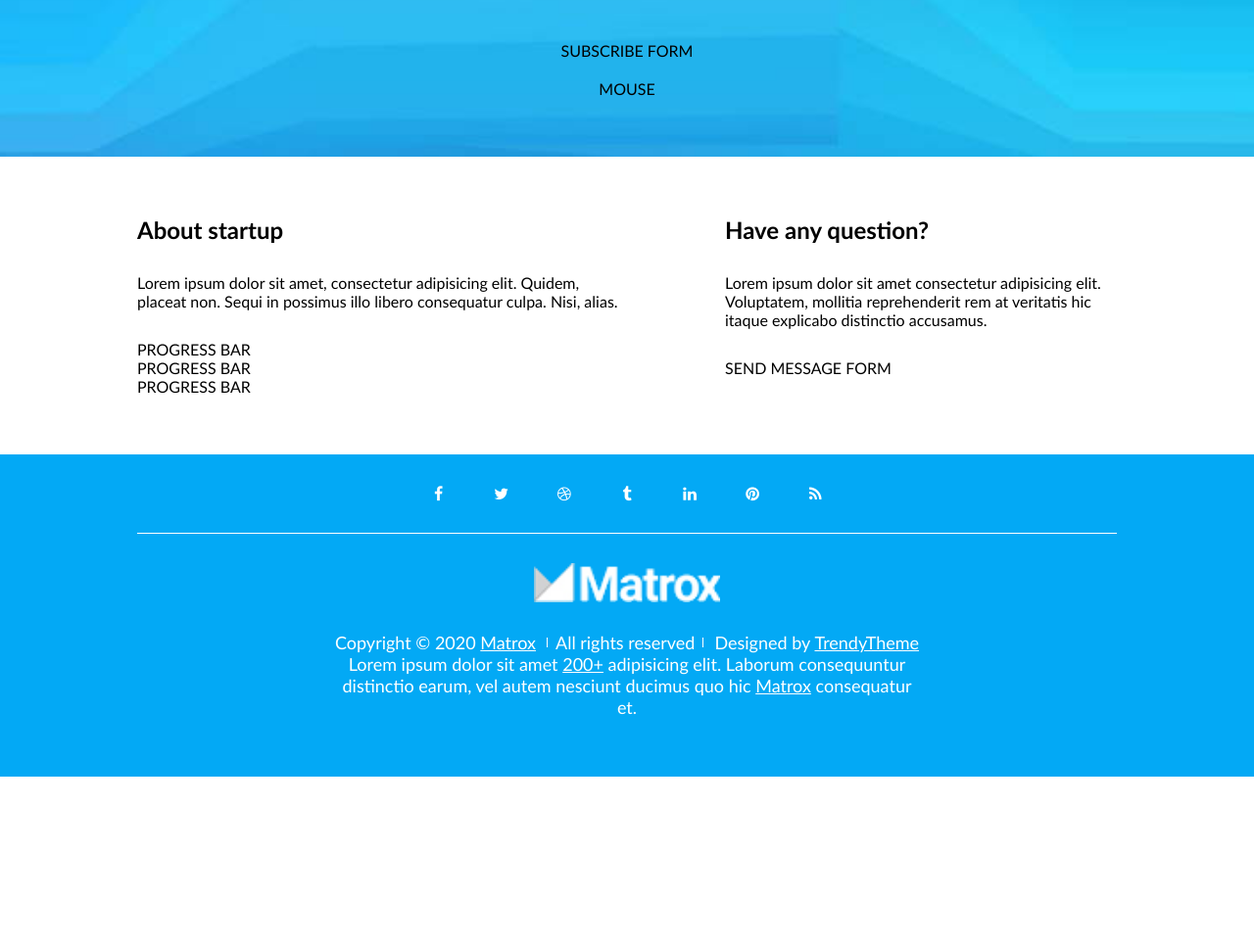
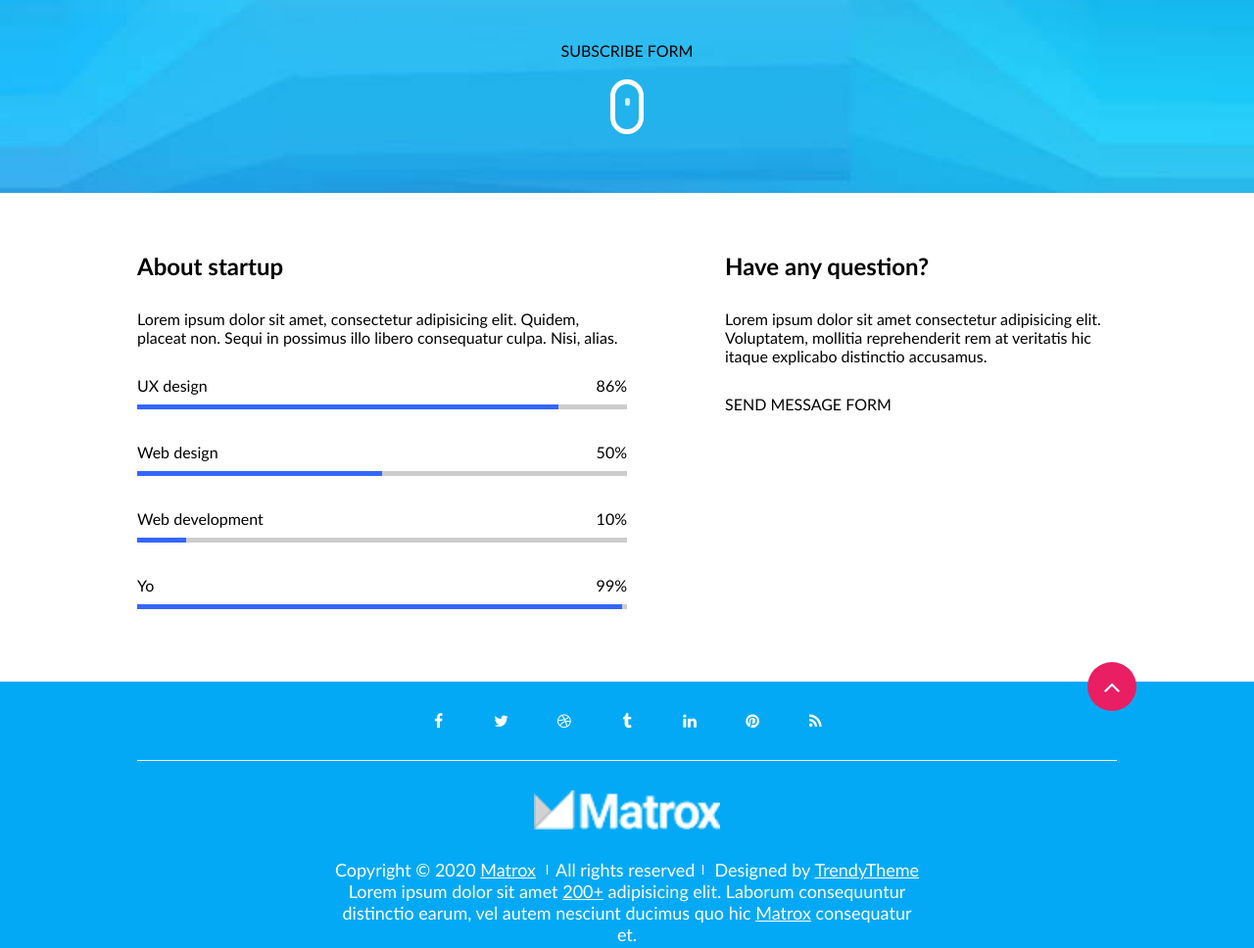
Before and after one commit to qReilas/5-coming, a plain HTML site: page index.html in a window 1280 px wide. Shown: the part 469-1437 px from the top of the page at 98% size. Before the commit the page ends 1262 px from the top, so only its background shows below. Drawn offline with Linux system fonts and the light colour scheme.

Commit message:
Clean up

```diff
--- a/css/button.css
+++ b/css/button.css
@@ -0,0 +1,24 @@
+.btn {
+    display: inline-block;
+    padding: 10px 20px;
+    line-height: 20px;
+    font-size: 18px;
+    background-color: #EA1E63;
+    color: #fff;
+    text-decoration: none;
+}
+    .btn.small {
+        padding: 5px 10px;
+    }
+    .btn.big {
+        padding: 20px 40px;
+    }
+    .btn.round {
+        border-radius: 30px;
+    }
+    .btn.fa {
+        padding: 15px;
+        width: 50px;
+        text-align: center;
+        font-size: 28px;
+    }
--- a/css/main.css
+++ b/css/main.css
@@ -52,6 +52,7 @@
         display: inline-block;
         width: 1000px;
         margin-left: calc((100% - 1000px) / 2);
+        position: relative;
     }
         .left-column {
             width: 50%;
@@ -148,6 +149,11 @@
             .footer-texts a {
                 color: #fff;
             }
+        .back-to-top {
+            position: absolute;
+            top: -20px;
+            right: -20px;
+        }
 
 @media (max-width: 1100px) {
     .row {
--- a/css/mouse.css
+++ b/css/mouse.css
@@ -1,3 +1,32 @@
 .mouse {
     display: inline-block;
+    width: 34px;
+    height: 56px;
+    border: 5px solid #fff;
+    border-radius: 17px;
+    padding-top: 10px;
 }
+    .wheel {
+        display: inline-block;
+        width: 5px;
+        height: 8px;
+        border-radius: 3px;
+        background-color: #fff;
+        animation-name: mouseAnimation;
+        animation-duration: 1.2s;
+        animation-iteration-count: infinite;
+    }
+        .wheel:hover {
+            animation-play-state: paused;
+        }
+
+@keyframes mouseAnimation {
+    0% {
+        margin-top: 0;
+        opacity: 1;
+    }
+    100% {
+        margin-top: 20px;
+        opacity: 0;
+    }
+}
--- a/css/progress-bar.css
+++ b/css/progress-bar.css
@@ -2,3 +2,48 @@
     display: inline-block;
     width: 100%;
 }
+    .progress-bar + .progress-bar {
+        margin-top: 20px;
+    }
+    .progress-bar > .top {
+        display: inline-block;
+        width: 100%;
+        margin-bottom: 10px;
+    }
+        .progress-bar > .top > .label {
+            display: inline-block;
+            float: left;
+        }
+        .progress-bar > .top > .percentage {
+            display: inline-block;
+            float: right;
+        }
+    .progress-bar > .bottom {
+        display: inline-block;
+        width: 100%;
+        height: 5px;
+        background-color: #ccc;
+    }
+        .progress-bar > .bottom > .progress {
+            display: inline-block;
+            height: 100%;
+            width: 86%;
+            background-color: transparent;
+        }
+            .progress-bar > .bottom > .progress > .bar {
+                display: inline-block;
+                height: 100%;
+                width: 100%;
+                background-color: #36f;
+                animation-name: loading;
+                animation-duration: 2s;
+            }
+
+@keyframes loading {
+    0% {
+        width: 0;
+    }
+    100% {
+        width: 100%;
+    }
+}
--- a/css/reset.css
+++ b/css/reset.css
@@ -1,3 +1,7 @@
+html {
+    scroll-behavior: smooth;
+}
+
 body,
 body * {
     margin: 0;
--- a/index.html
+++ b/index.html
@@ -44,22 +44,63 @@
                 </div>
             </div>
             <form class="form">SUBSCRIBE FORM</form>
-            <div class="mouse">MOUSE</div>
+            <div class="mouse">
+                <div class="wheel"></div>
+            </div>
         </div>
     </div>
     <main class="container">
-        <div class="row clearfix">
+        <div class="row">
             <div class="left-column">
                 <h2 class="column-title">About startup</h2>
                 <p class="column-description">Lorem ipsum dolor sit amet, consectetur adipisicing elit. Quidem, placeat non. Sequi in possimus illo libero consequatur culpa. Nisi, alias.</p>
+
                 <div class="progress-bar">
-                    PROGRESS BAR
+                    <div class="top">
+                        <div class="label">UX design</div>
+                        <div class="percentage">86%</div>
+                    </div>
+                    <div class="bottom">
+                        <div class="progress" style="width: 86%;">
+                            <div class="bar"></div>
+                        </div>
+                    </div>
                 </div>
+
                 <div class="progress-bar">
-                    PROGRESS BAR
+                    <div class="top">
+                        <div class="label">Web design</div>
+                        <div class="percentage">50%</div>
+                    </div>
+                    <div class="bottom">
+                        <div class="progress" style="width: 50%;">
+                            <div class="bar"></div>
+                        </div>
+                    </div>
                 </div>
+
                 <div class="progress-bar">
-                    PROGRESS BAR
+                    <div class="top">
+                        <div class="label">Web development</div>
+                        <div class="percentage">10%</div>
+                    </div>
+                    <div class="bottom">
+                        <div class="progress" style="width: 10%;">
+                            <div class="bar"></div>
+                        </div>
+                    </div>
+                </div>
+
+                <div class="progress-bar">
+                    <div class="top">
+                        <div class="label">Yo</div>
+                        <div class="percentage">99%</div>
+                    </div>
+                    <div class="bottom">
+                        <div class="progress" style="width: 99%;">
+                            <div class="bar"></div>
+                        </div>
+                    </div>
                 </div>
             </div>
             <div class="right-column">
@@ -91,6 +132,7 @@
                 </div>
                 <p>Lorem ipsum dolor sit amet <a href="#">200+</a> adipisicing elit. Laborum consequuntur distinctio earum, vel autem nesciunt ducimus quo hic <a href="#">Matrox</a> consequatur et.</p>
             </div>
+            <a href="#" class="btn round back-to-top fa fa-angle-up"></a>
         </div>
     </footer>
 </body>
```
